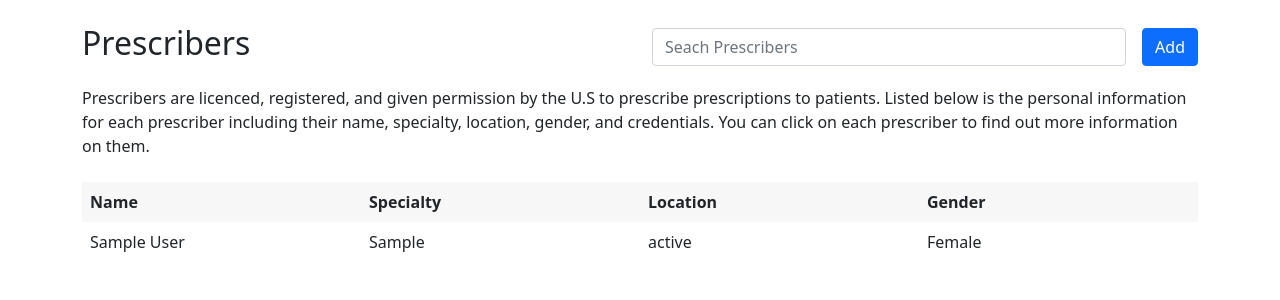
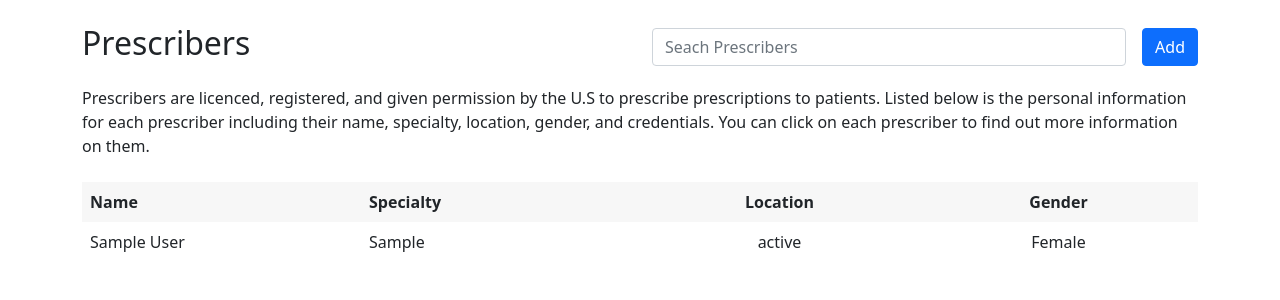
Before and after one commit to logankimbs/intex, a Django app: page /prescribers/ in a window 1280 px wide. Shown: the part 95-395 px from the top of the page. Run offline with Django 3.2, Linux system fonts and the light colour scheme; tables that the repository leaves empty hold one stand-in row (values such as "Sample post").

Commit message:
centered location and gender

```diff
--- a/templates/portal/prescribers.html
+++ b/templates/portal/prescribers.html
@@ -26,8 +26,8 @@
                     <tr>
                         <th scope="col" class="col-3">Name</th>
                         <th scope="col" class="col-3">Specialty</th>
-                        <th scope="col" class="col-3">Location</th>
-                        <th scope="col" class="col-3">Gender</th>
+                        <th scope="col" class="col-3 text-center">Location</th>
+                        <th scope="col" class="col-3 text-center">Gender</th>
                     </tr>
                 </thead>
                 <tbody>
@@ -35,8 +35,8 @@
                         <tr class="click-prescriber" onclick="location.href='/{{prescriber.npi}}'">
                             <td scope="row" class="col-3">{{prescriber.fname}} {{prescriber.lname}}</td>
                             <td scope="row" class="col-3">{{prescriber.specialty}}</td>
-                            <td scope="row" class="col-3">{{prescriber.state_id}}</td>
-                            <td scope="row" class="col-3">
+                            <td scope="row" class="col-3 text-center">{{prescriber.state_id}}</td>
+                            <td scope="row" class="col-3 text-center">
                                 {% if prescriber.gender.lower == 'm' %}
                                     Male
                                 {% else %}
```
